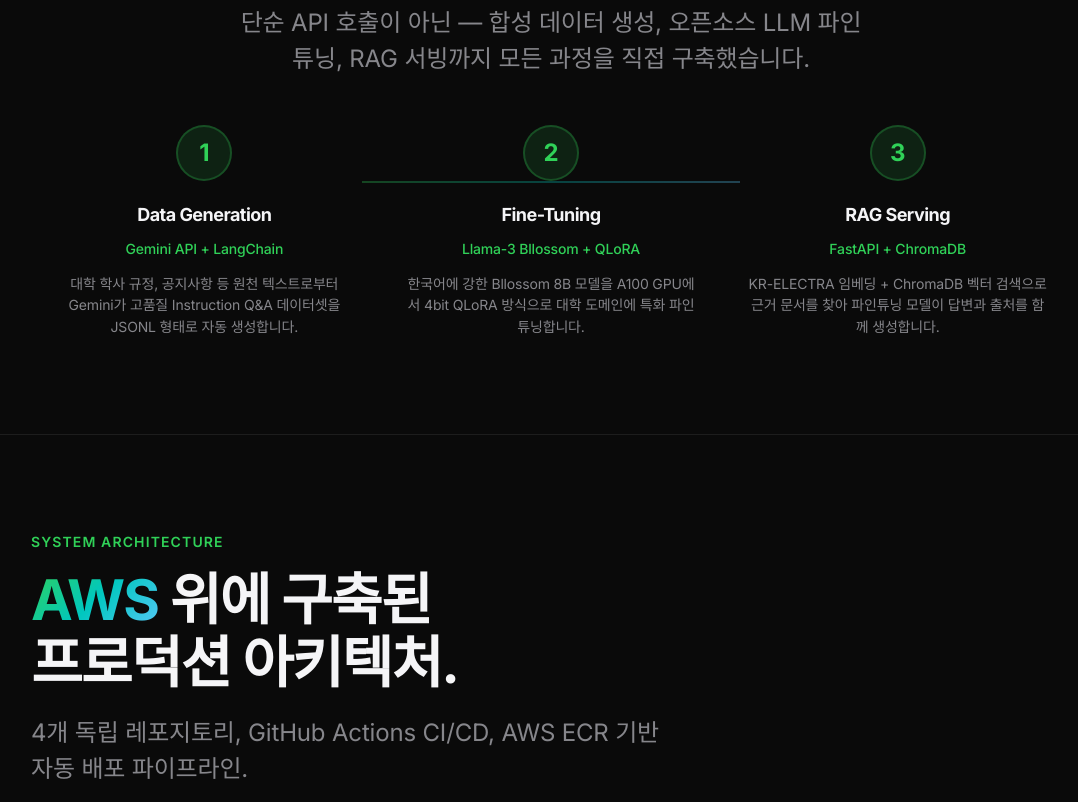
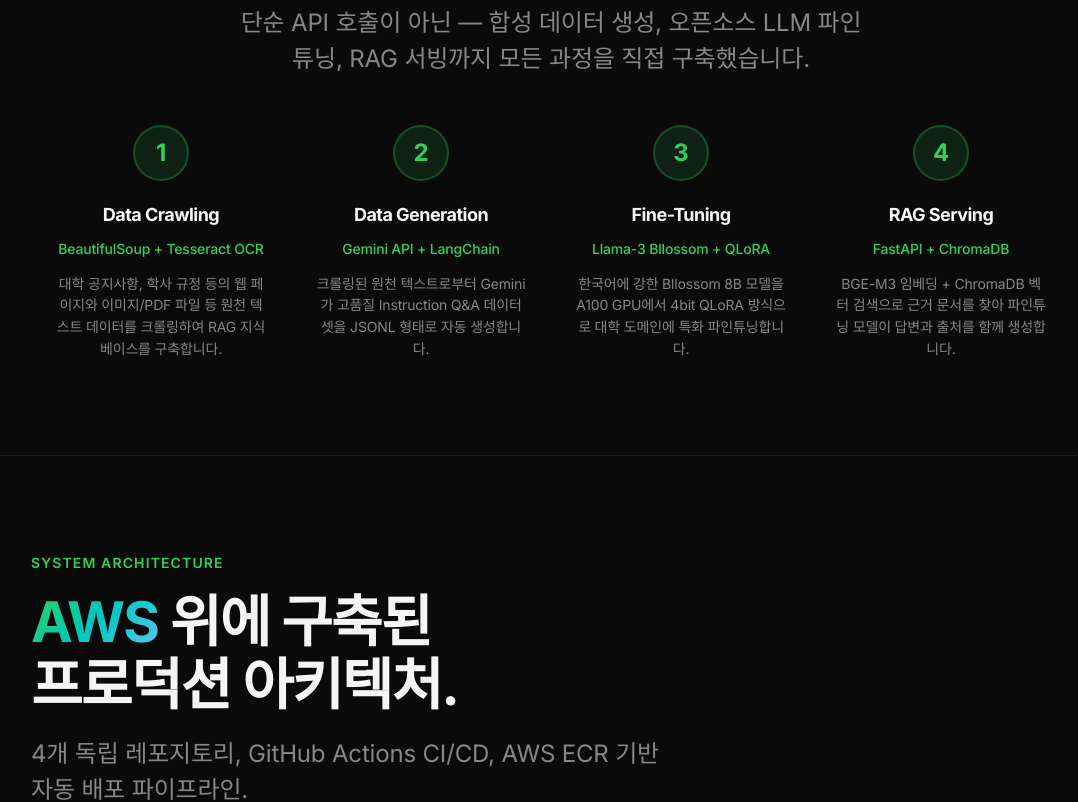
Before and after one commit to CapstoneDesignProject1-team9/four-leaf-frontend, a React (Vite) app: page / in a window 1280 px wide. Shown: the part 2160-2962 px from the top of the page, without its empty margins (89-1167 px from the left). Built offline with nearby package versions, Linux system fonts and the light colour scheme.

Commit message:
style : pipeline model changed

```diff
--- a/src/App.css
+++ b/src/App.css
@@ -433,25 +433,13 @@
   margin-top: 1px;
 }
 
-/* ─── Pipeline (3-Stage) ─── */
+/* ─── Pipeline (4-Stage) ─── */
 .pipeline {
   margin-top: var(--spacing-block);
   display: grid;
-  grid-template-columns: repeat(3, 1fr);
+  grid-template-columns: repeat(4, 1fr);
   gap: 0;
   position: relative;
-}
-
-.pipeline::before {
-  content: '';
-  position: absolute;
-  top: 3.5rem;
-  left: calc(33.33% - 1rem);
-  right: calc(33.33% - 1rem);
-  height: 2px;
-  background: var(--gradient-accent);
-  opacity: 0.3;
-  z-index: 0;
 }
 
 .pipeline__stage {
--- a/src/App.tsx
+++ b/src/App.tsx
@@ -210,17 +210,28 @@
           <div className="pipeline reveal" ref={addRevealRef}>
             <div className="pipeline__stage">
               <div className="pipeline__number">1</div>
+              <h3 className="pipeline__stage-title">Data Crawling</h3>
+              <p className="pipeline__stage-tech">BeautifulSoup + Tesseract OCR</p>
+              <p className="pipeline__stage-desc">
+                대학 공지사항, 학사 규정 등의 웹 페이지와
+                이미지/PDF 파일 등 원천 텍스트 데이터를
+                크롤링하여 RAG 지식베이스를 구축합니다.
+              </p>
+            </div>
+
+            <div className="pipeline__stage">
+              <div className="pipeline__number">2</div>
               <h3 className="pipeline__stage-title">Data Generation</h3>
               <p className="pipeline__stage-tech">Gemini API + LangChain</p>
               <p className="pipeline__stage-desc">
-                대학 학사 규정, 공지사항 등 원천 텍스트로부터
+                크롤링된 원천 텍스트로부터
                 Gemini가 고품질 Instruction Q&A 데이터셋을
                 JSONL 형태로 자동 생성합니다.
               </p>
             </div>
 
             <div className="pipeline__stage">
-              <div className="pipeline__number">2</div>
+              <div className="pipeline__number">3</div>
               <h3 className="pipeline__stage-title">Fine-Tuning</h3>
               <p className="pipeline__stage-tech">Llama-3 Bllossom + QLoRA</p>
               <p className="pipeline__stage-desc">
@@ -231,11 +242,11 @@
             </div>
 
             <div className="pipeline__stage">
-              <div className="pipeline__number">3</div>
+              <div className="pipeline__number">4</div>
               <h3 className="pipeline__stage-title">RAG Serving</h3>
               <p className="pipeline__stage-tech">FastAPI + ChromaDB</p>
               <p className="pipeline__stage-desc">
-                KR-ELECTRA 임베딩 + ChromaDB 벡터 검색으로
+                BGE-M3 임베딩 + ChromaDB 벡터 검색으로
                 근거 문서를 찾아 파인튜닝 모델이
                 답변과 출처를 함께 생성합니다.
               </p>
@@ -302,7 +313,7 @@
             <div className="tech-item">
               <span className="tech-item__icon">🔍</span>
               <div className="tech-item__name">ChromaDB</div>
-              <div className="tech-item__desc">KR-ELECTRA 임베딩</div>
+              <div className="tech-item__desc">BGE-M3 임베딩</div>
             </div>
             <div className="tech-item">
               <span className="tech-item__icon">🐘</span>
```
